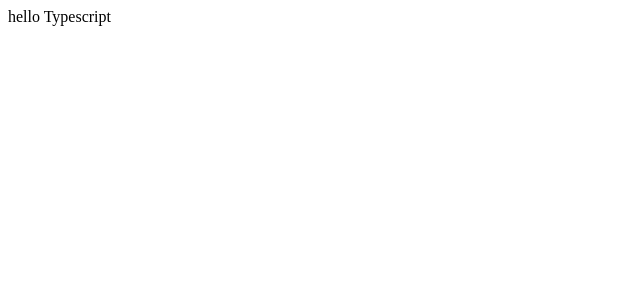
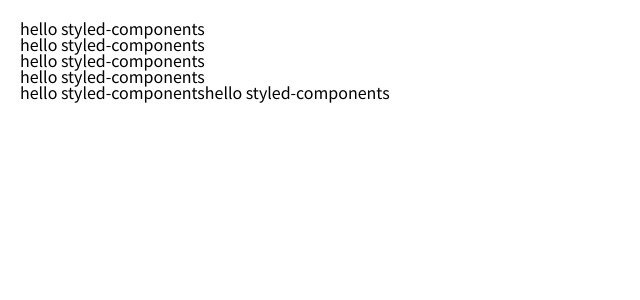
Before and after one commit to O-Z-Z-Y/next-todo, a Next.js app: page / in a window 1280 px wide. Shown: the top 300 px of the page, without its empty margins (0-640 px from the left). Built offline with nearby package versions, Linux system fonts and the light colour scheme.

Commit message:
how to use styled-components

```diff
--- a/package.json
+++ b/package.json
@@ -11,11 +11,14 @@
   "dependencies": {
     "next": "^13.1.2",
     "react": "^18.2.0",
-    "react-dom": "^18.2.0"
+    "react-dom": "^18.2.0",
+    "styled-components": "^5.3.6",
+    "styled-reset": "^4.4.5"
   },
   "devDependencies": {
     "@types/node": "^18.11.18",
     "@types/react": "^18.0.26",
+    "@types/styled-components": "^5.1.26",
     "@typescript-eslint/eslint-plugin": "^5.0.0",
     "eslint": "8.2.0",
     "eslint-config-airbnb": "19.0.4",
--- /dev/null
+++ b/pages/_app.tsx
@@ -0,0 +1,13 @@
+import App, { AppContext, AppProps, AppInitialProps } from "next/app";
+import GlobalStyle from "../styles/GlobalStyle";
+
+const app = ({ Component, pageProps }: AppProps) => {
+  return (
+    <>
+      <GlobalStyle />
+      <Component {...pageProps} />
+    </>
+  );
+};
+
+export default app;
--- /dev/null
+++ b/pages/_document.tsx
@@ -0,0 +1,49 @@
+import Document, { Html, Head, Main, NextScript, DocumentContext } from "next/document";
+import { ServerStyleSheet } from "styled-components";
+
+class MyDocument extends Document {
+  static async getInitialProps(ctx: DocumentContext) {
+    const sheet = new ServerStyleSheet();
+    const originalRenderPage = ctx.renderPage;
+    try {
+      ctx.renderPage = () =>
+        originalRenderPage({
+          enhanceApp: (App) => (props) =>
+            sheet.collectStyles(<App {...props} />),
+        });
+      const initialProps = await Document.getInitialProps(ctx);
+      return {
+        ...initialProps,
+        styles: (
+          <>
+            {initialProps.styles}
+            {sheet.getStyleElement()}
+          </>
+        ),
+      };
+    } finally {
+      sheet.seal();
+    }
+  }
+
+  render() {
+    return (
+      <Html>
+        <Head>
+          <link rel="preconnect" href="https://fonts.googleapis.com" />
+          <link rel="preconnect" href="https://fonts.gstatic.com" crossorigin />
+          <link
+            href="https://fonts.googleapis.com/css2?family=Noto+Sans+KR:wght@400;700&display=swap"
+            rel="stylesheet"
+          />
+        </Head>
+        <body>
+          <Main />
+          <NextScript />
+        </body>
+      </Html>
+    );
+  }
+}
+
+export default MyDocument;
--- a/pages/index.tsx
+++ b/pages/index.tsx
@@ -1,7 +1,23 @@
-import React from "react";
+import { NextPage } from "next";
+import styled from "styled-components";
 
-const index = () => {
-  return <div>hello Typescript</div>;
+const Container = styled.div`
+  padding: 20px;
+`;
+
+const index: NextPage = () => {
+  return (
+    <Container>
+      <h1>hello styled-components</h1>
+      <h2>hello styled-components</h2>
+      <p>hello styled-components</p>
+      <ul>
+        <li>hello styled-components</li>
+      </ul>
+      <a>hello styled-components</a>
+      <span>hello styled-components</span>
+    </Container>
+  );
 };
 
 export default index;
--- /dev/null
+++ b/styles/GlobalStyle.ts
@@ -0,0 +1,18 @@
+import { createGlobalStyle, css } from "styled-components";
+import reset from "styled-reset";
+
+const globalStyle = css`
+  ${reset}
+  * {
+    box-sizing: border-box;
+  }
+  body {
+    font-family: Noto sans-serif, Noto Sans KR;
+  }
+`;
+
+const GlobalStyle = createGlobalStyle`
+  ${globalStyle}
+`
+
+export default GlobalStyle;
```
Also changed, not shown: .babelrc (added), 1 other file (tests, documents, lock files or other folders).
